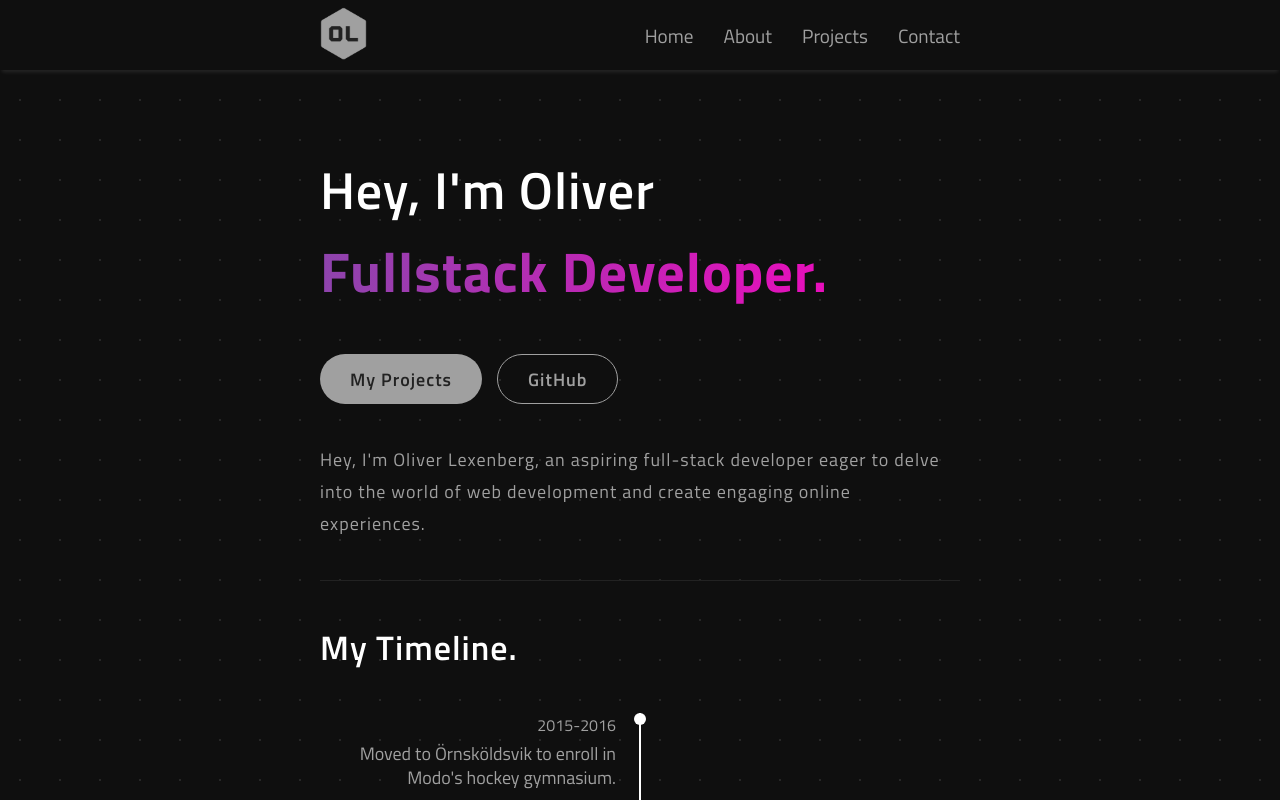
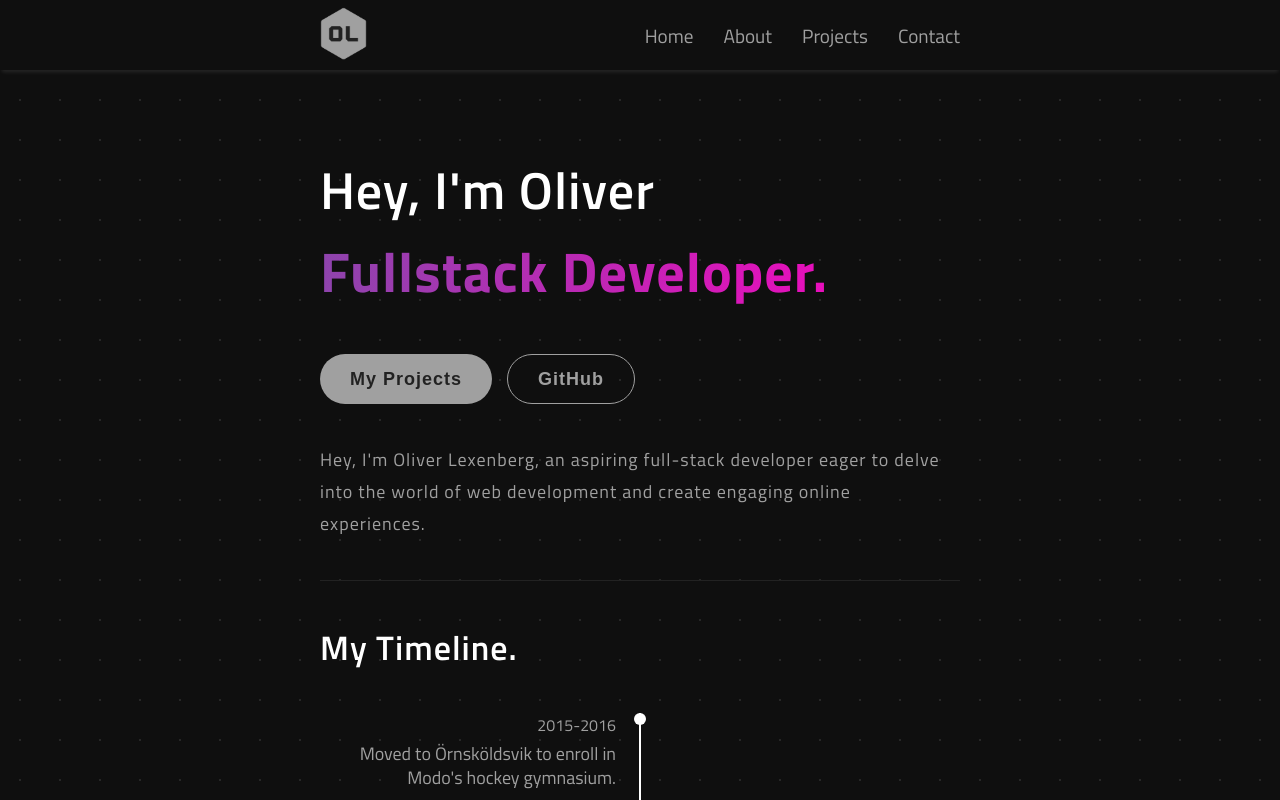
Before and after one commit to Lexen99/lexenberg-portfolio, a React (Vite) app: page / in a window 1280 px wide. Shown: the top 800 px of the page. Built offline with nearby package versions, Linux system fonts and the light colour scheme.

Commit message:
Added react-scroll npm package, for my button to navigate, might change in the navbar to the scroll-link aswell.

```diff
--- a/package.json
+++ b/package.json
@@ -16,7 +16,8 @@
     "@mui/material": "^5.15.10",
     "react": "^18.2.0",
     "react-dom": "^18.2.0",
-    "react-router-dom": "^6.22.1"
+    "react-router-dom": "^6.22.1",
+    "react-scroll": "^1.9.0"
   },
   "devDependencies": {
     "@types/react": "^18.2.15",
--- a/src/components/SocialLinks/SocialLinks.css
+++ b/src/components/SocialLinks/SocialLinks.css
@@ -7,6 +7,7 @@
 .primary {
     color: rgba(34, 34, 34, 1);
     background-color: rgba(160, 160, 160, 1);
+    border: none;
 }
 
 .link:hover {
@@ -24,6 +25,15 @@
     background-color: rgba(160, 160, 160, 1);
     color: rgba(34, 34, 34, 1);
     transition: 0.3s;
+}
+
+.secondary a {
+    text-decoration: none;
+    color: rgba(160, 160, 160, 1);
+}
+
+.secondary a:hover {
+    color: rgba(34, 34, 34, 1);
 }
 
 .link {
--- a/src/components/SocialLinks/SocialLinks.jsx
+++ b/src/components/SocialLinks/SocialLinks.jsx
@@ -1,18 +1,29 @@
 import "./SocialLinks.css";
+import { Link as ScrollLink, animateScroll as scroll } from "react-scroll";
 
 const SocialLinks = () => {
 
   return (
     <div className="social_links">
-      <a
+      <ScrollLink
+      activeClass="active"
+      to="projects"
+      spy={true}
+      smooth={true}
+      offset={-100}
+      duration={900}
+      >
+      <button
         className="primary link"
         href=""
       >
-        <span>My Projects</span>
-      </a>
-      <a className="secondary link" href="https://github.com/Lexen99">
-        <span>GitHub</span>
-      </a>
+        My Projects
+      </button>
+      </ScrollLink>
+      <button className="secondary link" >
+        <a href="https://github.com/Lexen99">GitHub</a>
+
+      </button>
     </div>
   );
 };
```
Also changed, not shown: 1 other file (tests, documents, lock files or other folders).
